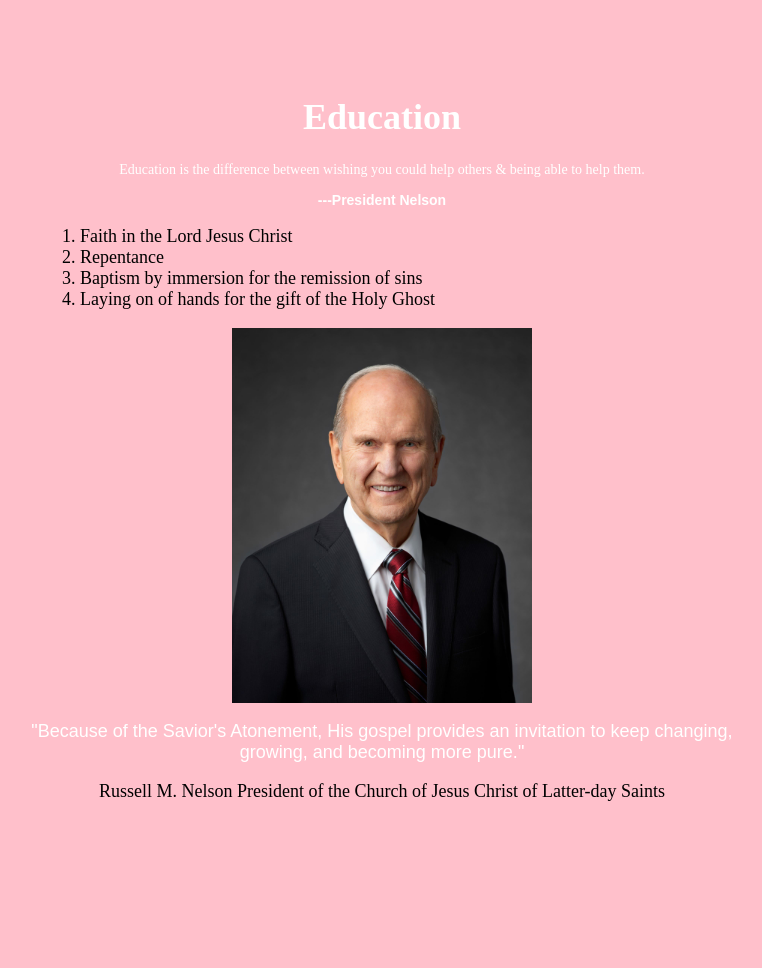
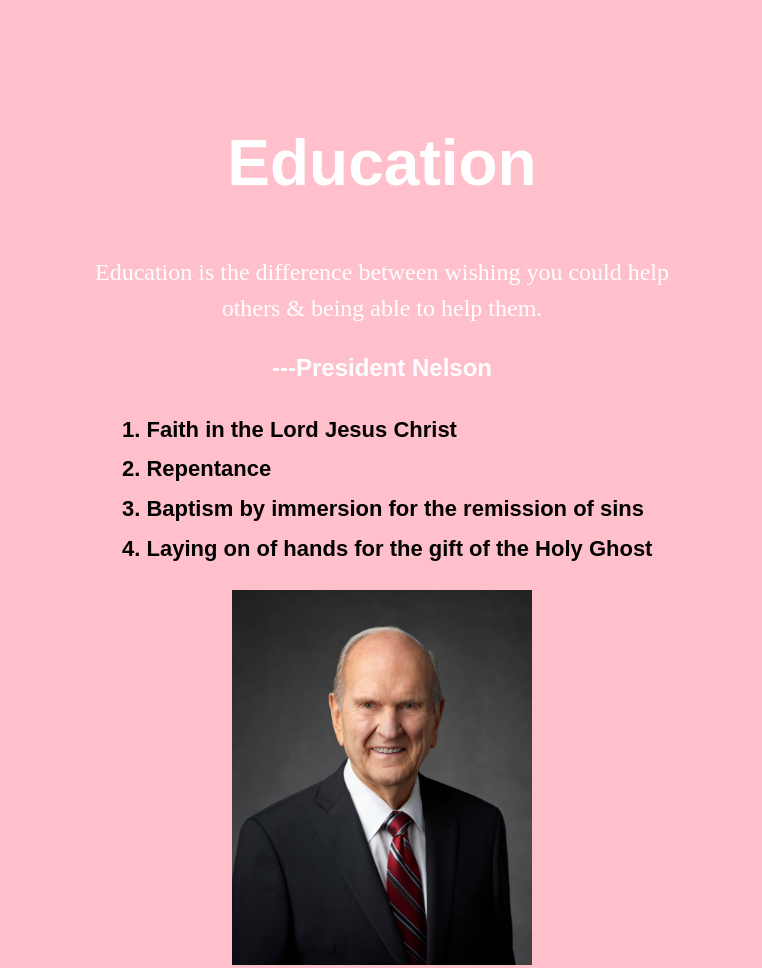
Before and after one commit to kathrynruth8/wdd-130-01, a plain HTML site: page class notes/week04/ice04.html in a window 1280 px wide. Shown: the top 968 px of the page, without its empty margins (258-1020 px from the left). Before the commit the page ends 892 px from the top, so only its background shows below. Drawn offline with Linux system fonts and the light colour scheme.

Commit message:
adding html and css

```diff
--- a/class notes/week04/ice04.css
+++ b/class notes/week04/ice04.css
@@ -1,10 +1,11 @@
 body {
-  max-width: 720px;
+  max-width: 600px;
   margin: auto;
   padding: 4em;
   font-size: 18px;
   text-align: center;
   background-color: pink;
+  line-height: 1.5;
 }
 
 img {
@@ -14,7 +15,9 @@ img {
 }
 
 h1 {
-  font-family: var(--heading-font);
+  font-family: Arial, Helvetica, sans-serif;
+  font-size: 64px;
+  font: weight 1000px;
   color: var(--headline-color-on-white);
   color: white;
 }
@@ -32,16 +35,37 @@ ol {
 .edu_quote {
   color: white;
   font-family: "Times New Roman", Times, serif;
-  font-size: 14px;
+  font-size: 24px;
 }
 
 .pres_nelson {
   color: white;
   font-family: Arial, Helvetica, sans-serif;
   font-weight: bold;
-  font-size: 14px;
+  font-size: 24px;
 }
 .gospel_quote {
   color: white;
   font-family: Arial, Helvetica, sans-serif;
 }
+.gospel_list {
+  color: black;
+  font-family: Arial, Helvetica, sans-serif;
+  font-weight: bold;
+  font-size: 22px;
+  line-height: 1.8;
+}
+
+.atonement_quote {
+  max-width: 650px;
+  color: white;
+  font-family: "Times New Roman", Times, serif;
+  font-size: 60px;
+}
+
+.credits {
+  font-size: 17px;
+  font-family: Arial, Helvetica, sans-serif;
+  color: black;
+  line-height: 0.2;
+}
--- a/class notes/week04/ice04.html
+++ b/class notes/week04/ice04.html
@@ -17,7 +17,7 @@
       able to help them.
     </p>
     <p class="pres_nelson">---President Nelson</p>
-    <ol>
+    <ol class="gospel_list">
       <li>Faith in the Lord Jesus Christ</li>
       <li>Repentance</li>
       <li>Baptism by immersion for the remission of sins</li>
@@ -28,15 +28,13 @@
       src="./russell_nelson_official_portrait_2018.jpeg"
       alt="President Russel M. Nelson"
     />
-    <p class="gospel_quote">
+    <p class="atonement_quote">
       "Because of the Savior's Atonement, His gospel provides an invitation to
       keep changing, growing, and becoming more pure."
     </p>
-    <footer>
-      <p>
-        Russell M. Nelson President of the Church of Jesus Christ of Latter-day
-        Saints
-      </p>
+    <footer class="credits">
+      <p>Russell M. Nelson</p>
+      <p>President of the Church of Jesus Christ of Latter-day Saints</p>
     </footer>
   </body>
 </html>
--- /dev/null
+++ b/wwr/styles/styles.css
@@ -0,0 +1,90 @@
+/* Navbar */
+
+#content {
+  max-width: 1600px;
+  margin: 0 auto;
+}
+body {
+  background-color: white;
+}
+nav,
+nav a {
+  text-align: center;
+  background-color: #5b7553;
+  color: white;
+  text-decoration: none;
+}
+nav a:hover {
+  background-color: #d8f793;
+  color: #5b7553;
+}
+header {
+  background-color: #5b7553;
+}
+#hero-msg {
+  text-align: center;
+}
+.home-title,
+h4 {
+  color: #51a3a3;
+}
+.book,
+.join {
+  background-color: #2c3d55;
+  color: white;
+  text-decoration: none;
+}
+
+.book:hover,
+.join:hover {
+  background-color: #d8f793;
+  color: #2c3d55;
+  text-decoration: none;
+}
+
+.button-box {
+  text-align: center;
+}
+
+.icon {
+  width: 80px;
+}
+
+#hero-img {
+  width: 100%;
+}
+
+main section {
+  text-align: center;
+}
+
+#background {
+  height: 725px;
+  background-color: #d8f793;
+}
+
+.msg {
+  background-color: #2c3d55;
+  color: white;
+}
+
+footer {
+  background-color: #2c3d55;
+  color: white;
+}
+
+footer a {
+  color: #d8f793;
+  text-decoration: none;
+}
+footer a:hover {
+  color: #51a3a3;
+}
+
+footer p {
+  font-size: 1.2em;
+}
+
+footer p a:hover {
+  text-decoration: underline;
+}
```
Also changed, not shown: wwr/index.html (+13 -5 lines).
